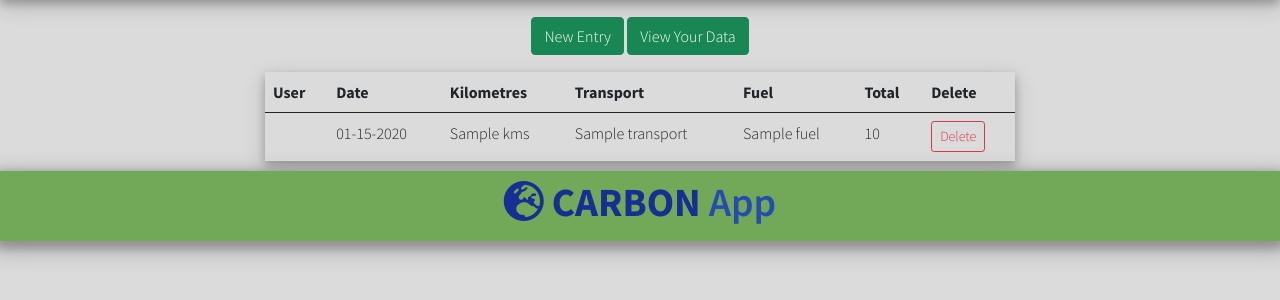
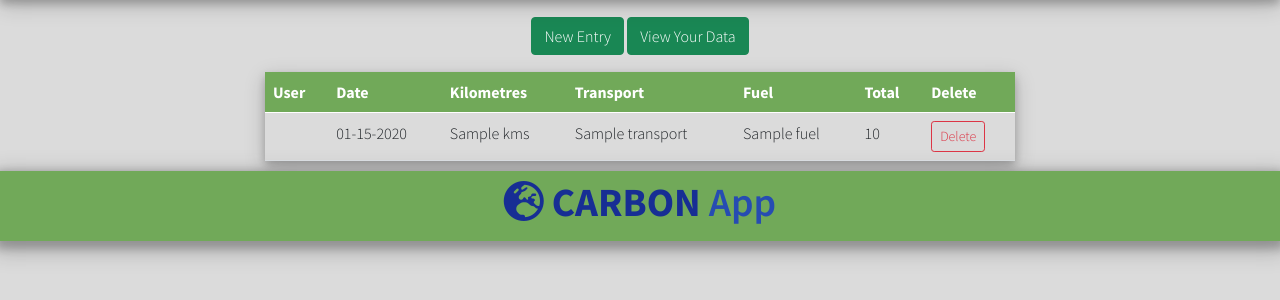
Before and after one commit to s222207/FOR19_NHH_GRP2, a Flask app: template carbon_app/templates/carbon_calculator/your_data.html in a window 1280 px wide. Shown: the part 104-404 px from the top of the page. Run offline with Flask 2, Linux system fonts and the light colour scheme; the template is opened without the code that fills it: most values are stand-ins (such as "Sample title", 1, 10 or a date in 2020); some libraries are stand-ins or nearby versions.

Commit message:
Update your_data.html

```diff
--- a/carbon_app/templates/carbon_calculator/your_data.html
+++ b/carbon_app/templates/carbon_calculator/your_data.html
@@ -50,7 +50,7 @@
             {% endwith %}
             <table class="table">
                 <thead class="thead-dark">
-                    <tr>
+                    <tr class="table_top">
                         <th scope="col">User</th>
                         <th scope="col">Date</th>
                         <th scope="col">Kilometres</th>
@@ -62,7 +62,7 @@
                 </thead>
                 <tbody>
                     {% for entry in entries %}
-                        <tr>
+                        <tr class="table_bot">
                             <th scope="row">{{ current_user.username }}</th>
                             <td>{{ entry.date.strftime("%m-%d-%Y") }}</td>
                             <td>{{ entry.kms }}</td>
```
